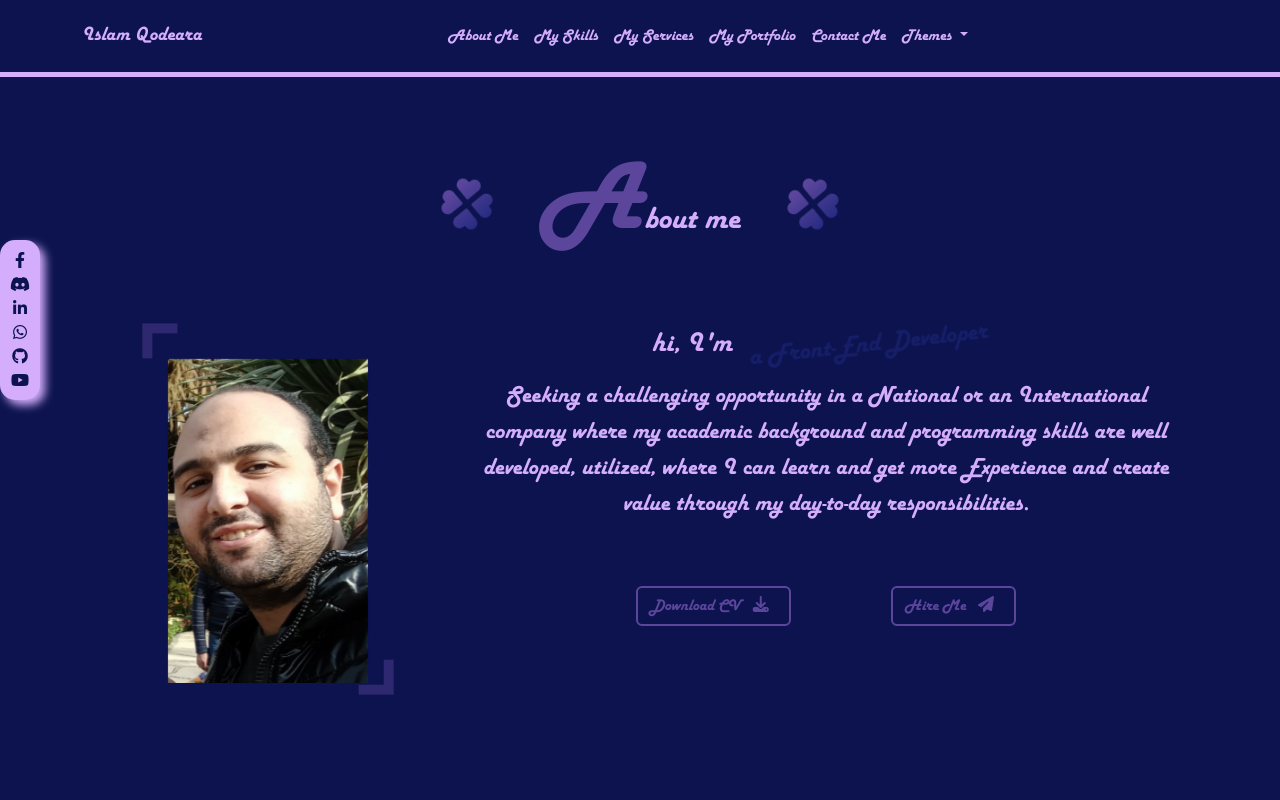
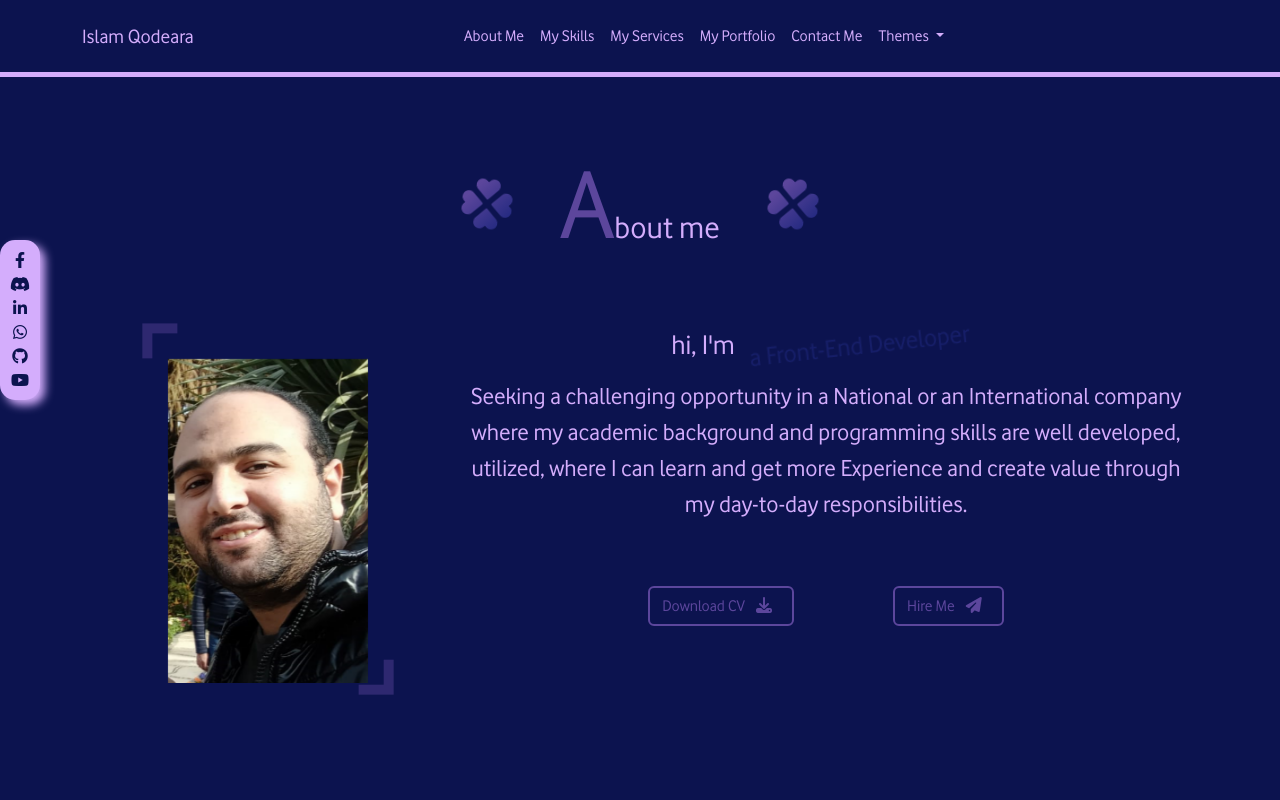
Before and after one commit to IslamQodeara7/Portfolio, a plain HTML site: page index.html in a window 1280 px wide. Shown: the top 800 px of the page. Drawn offline with nearby package versions, Linux system fonts and the light colour scheme.

Commit message:
font change

```diff
--- a/css/index.css
+++ b/css/index.css
@@ -7,9 +7,10 @@
 }
 
 
+
 @font-face {
-    font-family: 'harlow';
-    src: url("../fonts/Harlow\ Solid\ Italic\ Italic.ttf");
+    font-family: "voda";
+    src: url("../fonts/Vodafone.ttf");
 }
 
 body {
@@ -25,7 +26,7 @@ body {
 
 
 .fontType {
-    font-family: "harlow";
+    font-family: "voda";
 }
 
 .endline {
```
Also changed, not shown: fonts/Changa-VariableFont_wght.ttf (deleted), fonts/EduVICWANTBeginner-VariableFont_wght.ttf (deleted), fonts/Expo Regular.ttf (deleted), fonts/FORTE.TTF (deleted), fonts/Harlow Solid Italic Italic.ttf (deleted), fonts/Ldfcomicsansbold-zgma.ttf (deleted), fonts/Merienda-VariableFont_wght.ttf (deleted), fonts/Pacifico Regular.ttf (deleted), fonts/Vodafone.ttf (added).
